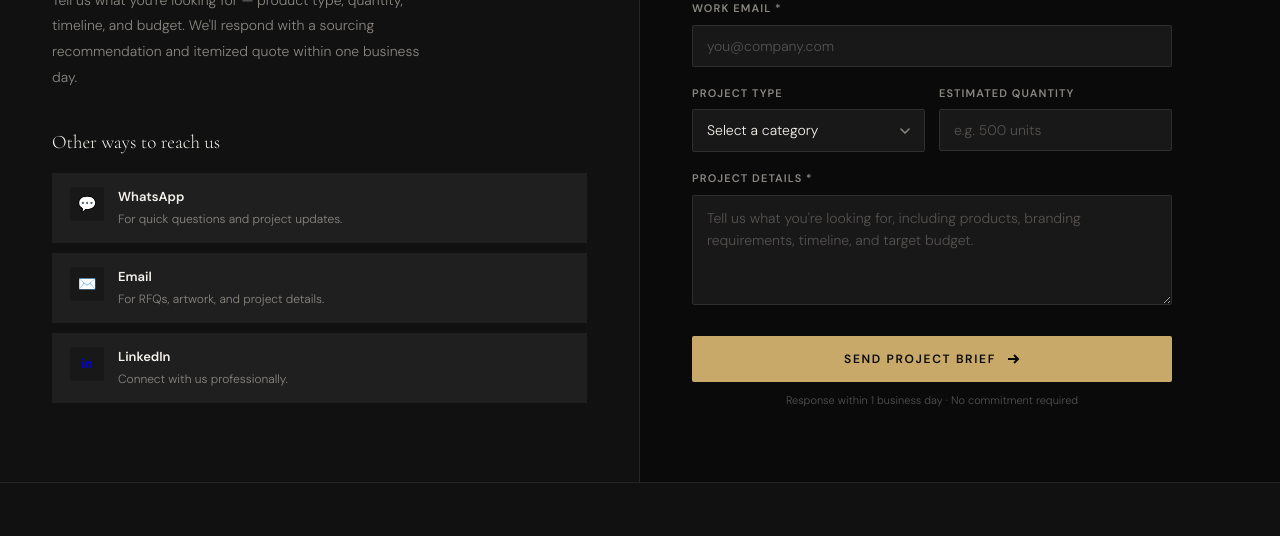
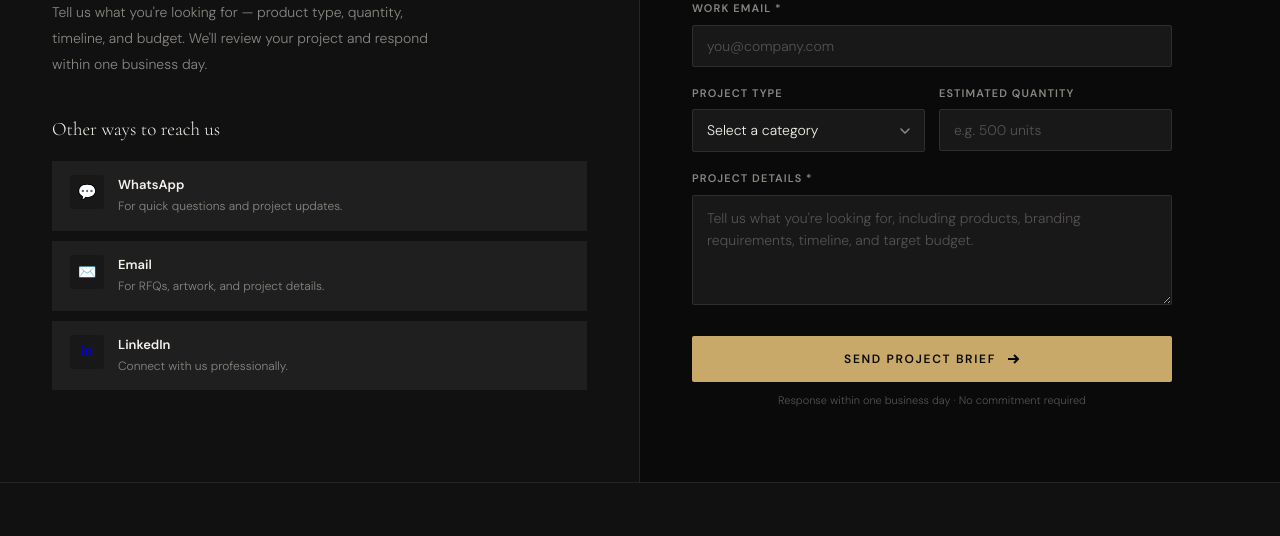
Before and after one commit to ZoePerfect/branded-gifts-co-final, a plain HTML site: page start.html in a window 1280 px wide. Shown: the part 329-865 px from the top of the page. Drawn offline with nearby package versions, Linux system fonts and the light colour scheme.

Commit message:
Update start.html

```diff
--- a/start.html
+++ b/start.html
@@ -202,7 +202,7 @@ footer{background:var(--charcoal);border-top:1px solid var(--border);padding:56p
   <div class="start-left">
     <div class="start-eyebrow">Get In Touch</div>
     <h1>Start A<br><em>Branded Project.</em></h1>
-    <p>Tell us what you're looking for — product type, quantity, timeline, and budget. We'll respond with a sourcing recommendation and itemized quote within one business day.</p>
+    <p>Tell us what you're looking for — product type, quantity, timeline, and budget. We'll review your project and respond within one business day.</p>
     <div class="start-other-ways">
       <h3>Other ways to reach us</h3>
       <div class="start-contact-items">
@@ -227,11 +227,11 @@ footer{background:var(--charcoal);border-top:1px solid var(--border);padding:56p
       </div>
       <div class="form-group"><label class="form-label" for="details">Project Details *</label><textarea class="form-input form-textarea" id="details" placeholder="Tell us what you're looking for, including products, branding requirements, timeline, and target budget." required></textarea></div>
       <button type="button" class="btn-primary form-submit" onclick="submitForm()">Send Project Brief <svg viewBox="0 0 14 14" fill="none" stroke="currentColor" stroke-width="2"><path d="M2 7h10M8 3l4 4-4 4"/></svg></button>
-      <p class="form-note">Response within 1 business day · No commitment required</p>
+      <p class="form-note">Response within one business day · No commitment required</p>
     </div>
     <div class="form-success" id="formSuccess">
       <h3>Thank you!</h3>
-      <p>We've received your brief and will respond within one business day with recommendations and a quote.</p>
+      <p>We've received your brief and will respond within one business day with recommendations and next steps.</p>
       <a href="index.html" class="btn-ghost" style="margin-top:24px;display:inline-flex">← Back to Homepage</a>
     </div>
   </div>
```
